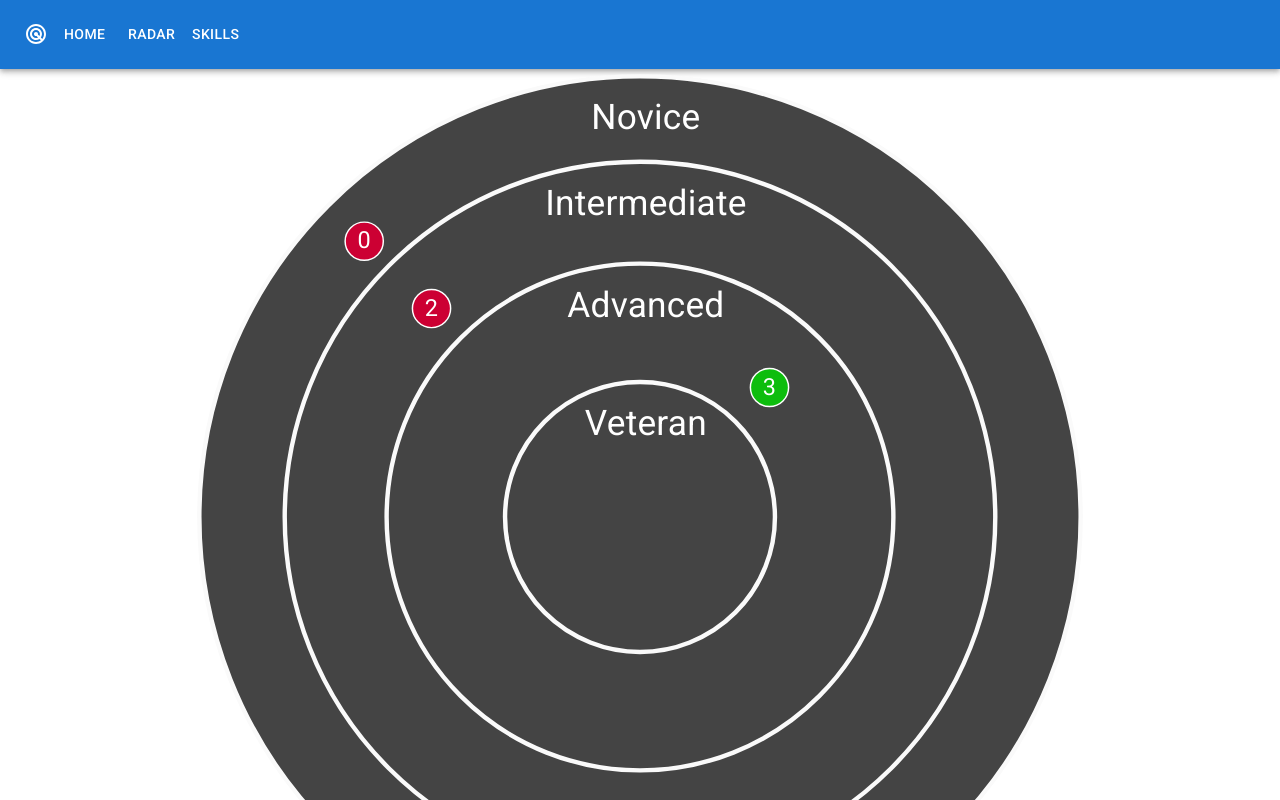
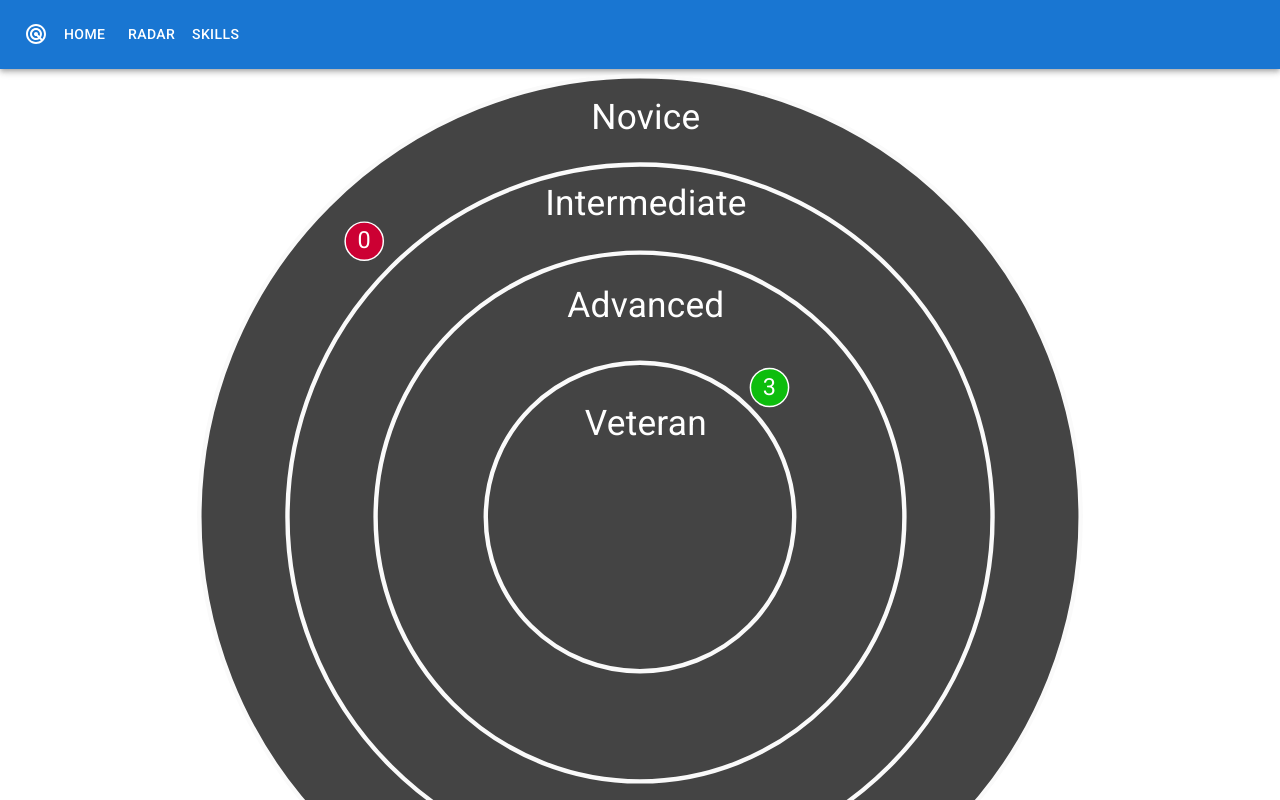
Before and after one commit to devradar/devradargo, a Next.js app: page /radar in a window 1280 px wide. Shown: the top 800 px of the page. Built offline with nearby package versions, Linux system fonts and the light colour scheme.

Commit message:
rewriting radar to react

```diff
--- /dev/null
+++ b/app/_app.js
@@ -0,0 +1,3 @@
+export default function App({ Component, pageProps }) {
+  return <Component {...pageProps} />;
+}
--- a/app/_document.js
+++ b/app/_document.js
@@ -7,8 +7,6 @@ export default function Document() {
         <meta charset="utf-8" />
         <link rel="icon" href="%PUBLIC_URL%/favicon.ico" />
         <meta name="viewport" content="width=device-width, initial-scale=1" />
-        <meta name="theme-color" content="#000000" />
-        <meta name="description" content="Web site created using create-react-app" />
         <link rel="apple-touch-icon" href="%PUBLIC_URL%/logo192.png" />
         <!--
             manifest.json provides metadata used when your web app is installed on a
--- a/app/components/home.tsx
+++ /dev/null
@@ -1,5 +0,0 @@
-function Home() {
-  return <div>Hello world :)</div>;
-}
-
-export default Home;
--- a/app/radar/page.tsx
+++ b/app/radar/page.tsx
@@ -1,8 +1,10 @@
-import { useEffect } from 'react'
+"use client"
+import { useLayoutEffect } from 'react'
 import { SkillradarChart, SkillradarOptions, SkillradarData } from './radar.code'
 import './radar.scss'
 import entries from '../data/skills'
 import React from 'react'
+import RadarChart from './radar'
 
 const radarConfig: SkillradarOptions = {
   levelCount: 4,
@@ -19,15 +21,17 @@ const data: SkillradarData = {
 function Radar() {
 
 
-  useEffect(() => {
-    const chart = new SkillradarChart(radarConfig)
-    chart.drawChart('#radarchart', data)
+  const chart = new SkillradarChart(radarConfig)
+  useLayoutEffect(() => {
+    // chart.drawChart('#radarchart', data)
   })
   return (
     <div id="radar" className="radarcontainer">
-      <div id="radarchart"></div>
-    </div>);
+      <div id="radarchart">
+        < RadarChart />
+      </div>
+    </div>)
 }
 
 
-export default Radar;
+export default Radar
--- /dev/null
+++ b/app/radar/radar.tsx
@@ -0,0 +1,115 @@
+import { Skill, SkillChange } from '@/types/domain'
+import * as d3 from 'd3'
+import { getPseudoRand } from '../util'
+import React from 'react'
+
+export interface SkillradarOptions {
+  levelCount: number
+  radius: number
+  dark: boolean
+  blipRadius?: number
+  blipRadiusHoverPercentage?: number
+  opacityArea?: number
+  transitionDurationMs?: number
+  titleCutOff?: number
+  legendCategorySpacingEms?: number
+  legendCategoryOffsetEms?: number
+  tooltipWidth?: number
+}
+
+export interface SkillradarData {
+  items: Skill[]
+  levels: string[]
+  categories: string[]
+}
+
+export interface CoordPolar {
+  angle: number
+  radius: number
+}
+
+export interface CoordCarthesian {
+  x: number
+  y: number
+}
+
+export interface BlipExtended extends Skill {
+  detailsUrl?: string
+}
+
+// wrap (existing) text within a svg <text> element by adding <tspan> attributes once maxLength is reached
+function textWrap(textElm: d3.Selection<SVGTextElement, unknown, HTMLElement, any>, maxLength: number) {
+  textElm.each(function () {
+    const elm = d3.select(this)
+    const rootX = elm.attr('x')
+    const rootY = elm.attr('y')
+    const words = (elm.text() || "").split(/\s+/).reverse()
+    const lineHeight = 1.1
+    elm
+      .append('tspan')
+      .attr('x', rootX)
+      .attr('y', rootY)
+    let line: Array<string> = []
+    let lineNumber = 0
+    let tspan = elm.append('tspan') as any
+    let word = words.pop()
+    while (word) {
+      line.push(word)
+      tspan.text(line.join(' '))
+      if ((tspan?.node() as SVGTSpanElement).getComputedTextLength() > maxLength) {
+        const lastWord = line.pop() as string // remove last element from line
+        tspan.text(line.join(' '))
+        line = [lastWord]
+        tspan = textElm.append('tspan')
+          .attr('x', rootX)
+          .attr('y', rootY)
+          .attr('dy', ++lineNumber * lineHeight + 'em')
+      }
+      word = words.pop()
+    }
+  })
+}
+
+export default function RadarChart({
+  levelCount = 4,
+  radius = 300
+}) {
+  return (
+    <svg preserveAspectRatio="xMinYMin meet" viewBox="-5 -5 610 610" className="radar-chart " style={{
+      overflow: 'visible'
+    }}>
+      <g transform={`translate(${radius},${radius})`}>
+        <g className="gridWrapper ">
+          <circle className="gridCircle" r={radius}></circle>
+          <circle className="gridCircle" r={radius * 0.8}></circle>
+          <circle className="gridCircle" r={radius * 0.6}></circle>
+          <circle className="gridCircle" r={radius * 0.35}></circle>
+          <text className="gridLabel label-0 " textAnchor="middle" x="4"
+            y="-300" dy="1.5em">Novice</text>
+          <text className="gridLabel label-1 " textAnchor="middle" x="4" y="-241.875"
+            dy="1.5em">Intermediate</text>
+          <text className="gridLabel label-2 " textAnchor="middle" x="4" y="-172.5"
+            dy="1.5em">Advanced</text>
+          <text className="gridLabel label-3 " textAnchor="middle" x="4" y="-91.875"
+            dy="1.5em">Veteran</text>
+        </g><a href="">
+          <g className="blip " data-index="-1" transform="translate(-187.75124940043557,-187.75124940043548)">
+            <circle r="13" className="blipCircle blipCircle-level-0 blipCircle-category-3 "></circle><text
+              className="blipIndex " textAnchor="middle" dy="0.3em" opacity="1">0</text>
+          </g>
+        </a><a href="">
+          <g className="blip " data-index="2" transform="translate(88.15741159055898,-88.15741159055897)">
+            <circle r="13" className="blipCircle blipCircle-level-2 blipCircle-category-0 "></circle><text
+              className="blipIndex " textAnchor="middle" dy="0.3em" opacity="1">3</text>
+          </g>
+        </a>
+        <g visibility="hidden" className="tooltip " opacity="0">
+          <rect className="tooltipRectangle " height="320" width="320" anchor="start"></rect><text className="tooltipTitle "
+            textAnchor="start" y="20" x="14" width="288"></text><text className="tooltipDate " textAnchor="start" y="42"
+              x="14" width="192"></text><text className="tooltipLevel " textAnchor="end" y="42" x="300"
+                width="128"></text><text className="tooltipText " textAnchor="start" y="70" x="14" width="256"></text>
+        </g>
+      </g>
+    </svg>
+  )
+}
```
Also changed, not shown: app/_apps.js (deleted, +0 -14 lines), app/components/radar.tsx (deleted, +0 -32 lines), app/radar/radar.code.ts (+19 -19 lines).
